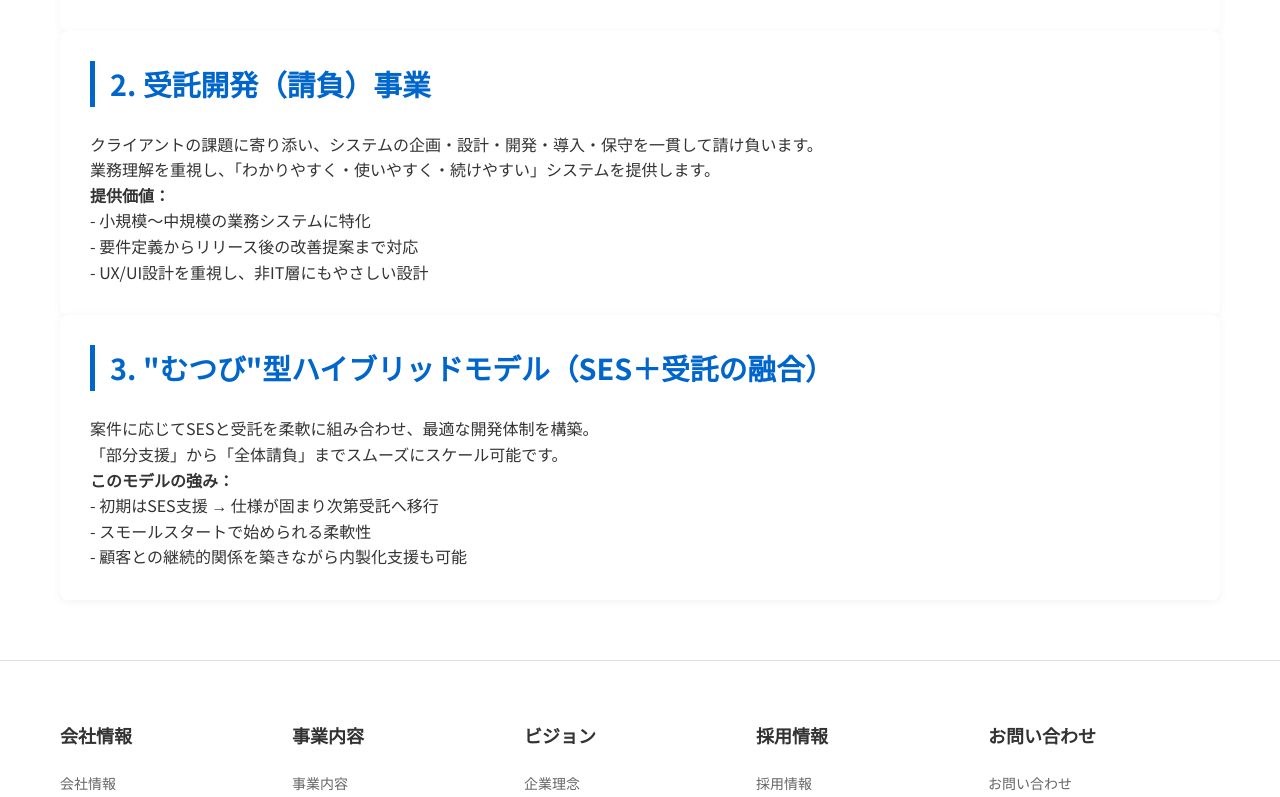
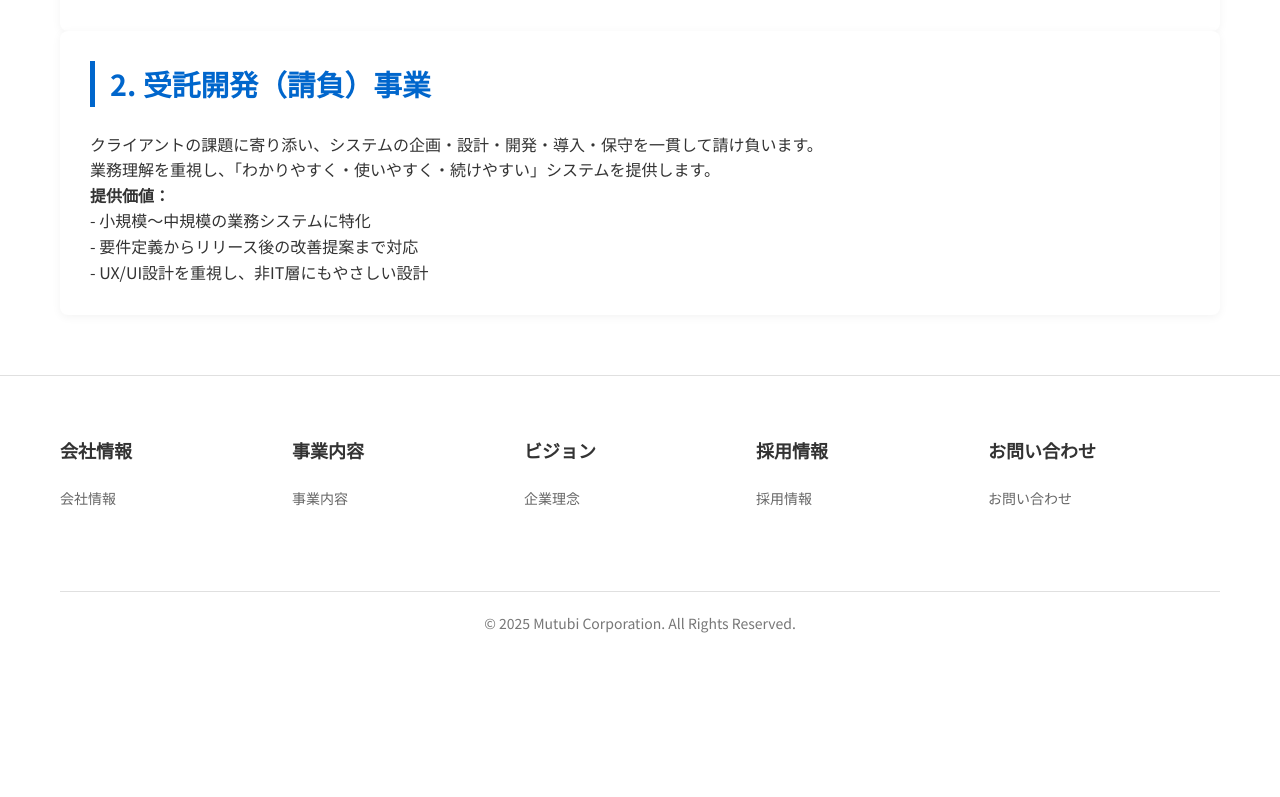
Before and after one commit to KayD0/mutubi-corporation, a React (Create React App) app: page /business in a window 1280 px wide. Shown: the part 476-1273 px from the top of the page. After the commit the page ends 1140 px from the top, so only its background shows below. Built offline with nearby package versions, Linux system fonts and the light colour scheme.

Commit message:
事業内容の修正

```diff
--- a/src/pages/BusinessPage.js
+++ b/src/pages/BusinessPage.js
@@ -41,21 +41,6 @@ const BusinessPage = () => {
             </div>
           </section>
 
-          <section className="business-section">
-            <h2 className="section-title">3. "むつび"型ハイブリッドモデル（SES＋受託の融合）</h2>
-            <div className="business-content">
-              <p>
-                案件に応じてSESと受託を柔軟に組み合わせ、最適な開発体制を構築。<br />
-                「部分支援」から「全体請負」までスムーズにスケール可能です。
-              </p>
-              <p>
-                <strong>このモデルの強み：</strong><br />
-                - 初期はSES支援 → 仕様が固まり次第受託へ移行<br />
-                - スモールスタートで始められる柔軟性<br />
-                - 顧客との継続的関係を築きながら内製化支援も可能
-              </p>
-            </div>
-          </section>
         </div>
       </div>
     </Layout>
```
